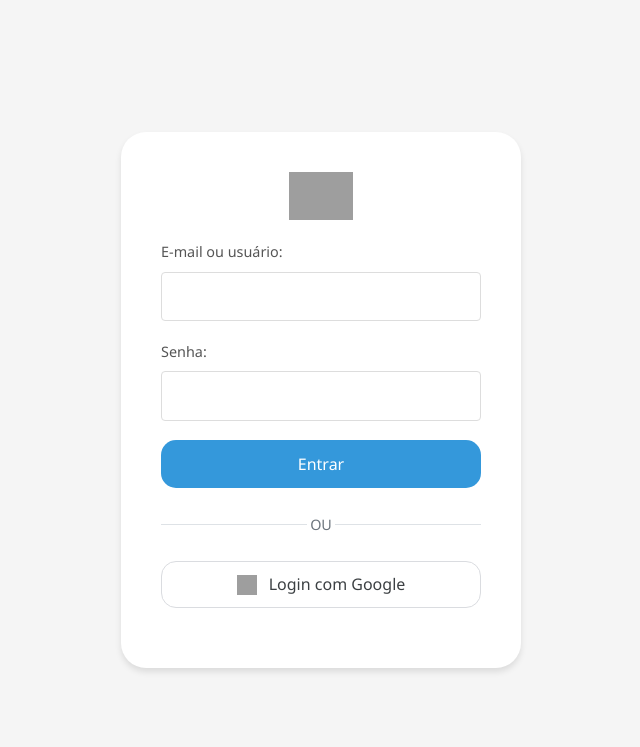
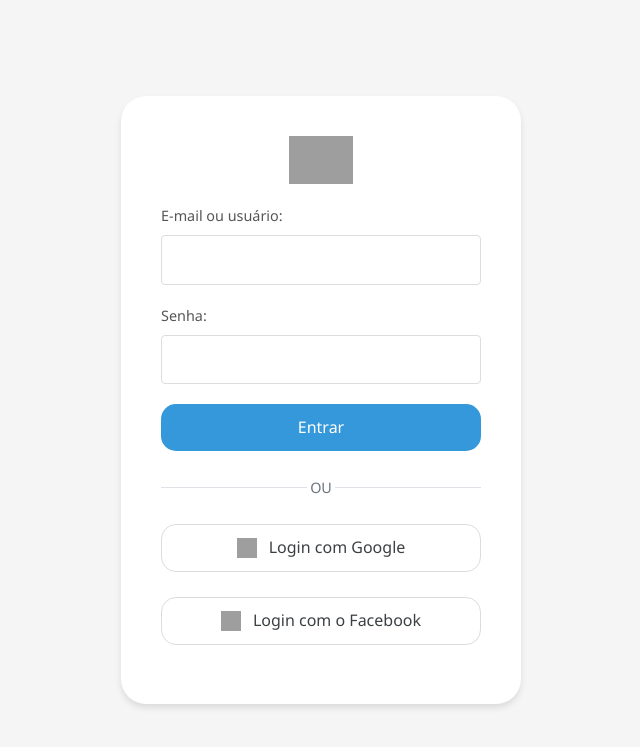
Before and after one commit to lucsdsm/tsi-2025.1-dwbe-multipleauth, a Flask app: page /login in a window 1280 px wide. Shown: the top 747 px of the page, without its empty margins (319-959 px from the left). Run offline with Flask 3, Linux system fonts and the light colour scheme; parts of the project's set-up code (start-up, migrations or seed data) failed here and were passed over; grey boxes are pictures that could not be loaded.

Commit message:
algumas coisas de ontem

```diff
--- a/static/css/style.css
+++ b/static/css/style.css
@@ -136,7 +136,7 @@ button:hover {
     margin-left: .25em;
 }
 
-.google-button {
+.social-button {
     display: flex; /* Permite alinhar ícone e texto */
     align-items: center; /* Alinha verticalmente ícone e texto */
     justify-content: center; /* Centraliza o conteúdo horizontalmente */
@@ -145,7 +145,7 @@ button:hover {
     border: 1px solid #dadce0; /* Borda sutil */
     border-radius: 15px;
     background-color: #ffffff; /* Fundo branco */
-    color: #3c4043; /* Cor do texto Google */
+    color: #3c4043; /* Cor do texto social */
     font-size: 1em;
     text-decoration: none; /* Remove sublinhado */
     transition: background-color 0.2s ease, box-shadow 0.2s ease;
@@ -153,17 +153,17 @@ button:hover {
     box-sizing: border-box; /* Importante para padding e borda */
 }
 
-.google-button:hover {
+.social-button:hover {
     background-color: #f8f9fa; /* Leve mudança de cor no hover */
     box-shadow: 0 2px 5px rgba(0, 0, 0, 0.1); /* Sombra sutil no hover */
 }
 
-.google-icon {
+.social-icon {
     width: 20px;
     height: 20px;
     margin-right: 12px; /* Mais espaçamento entre ícone e texto */
 }
 
-.google-text {
-    font-weight: 500; /* Peso da fonte do texto do botão Google */
+.social-text {
+    font-weight: 500; /* Peso da fonte do texto do botão social */
 }
--- a/templates/login.html
+++ b/templates/login.html
@@ -33,11 +33,15 @@
             <div class="separator">OU</div>
 
             <div class="form-group">
-            <a href="{{ url_for('google_login') }}" class="google-button">
-                <img src="https://developers.google.com/identity/images/g-logo.png" alt="Google logo" class="google-icon">
-                <span class="google-text">Login com Google</span>
-            </a>
-        </div>
+                <a href="{{ url_for('google_login') }}" class="social-button">
+                    <img src="https://developers.google.com/identity/images/g-logo.png" alt="Google logo" class="social-icon">
+                    <span class="social-text">Login com Google</span>
+                </a> <br>
+                <a href="{{ url_for('google_login') }}" class="social-button">
+                    <img src="https://cdn-icons-png.flaticon.com/512/5968/5968764.png" alt="Facebook logo" class="social-icon">
+                    <span class="social-text">Login com o Facebook </span>
+                </a>
+            </div>
         </div>
         </form>
     </div>
--- a/templates/main.html
+++ b/templates/main.html
@@ -9,8 +9,8 @@
 <body>
     <div class="container">
         <h3>Bem-vindo(a), {{ username }}!</h3>
-        <a href="{{ url_for('logout') }}" class="google-button">
-            <span class="google-text"> Sair </span>
+        <a href="{{ url_for('logout') }}" class="social-button">
+            <span class="social-text"> Sair </span>
         </a>
     </div>
 </body>
```
Also changed, not shown: app.py (+6 -4 lines).
